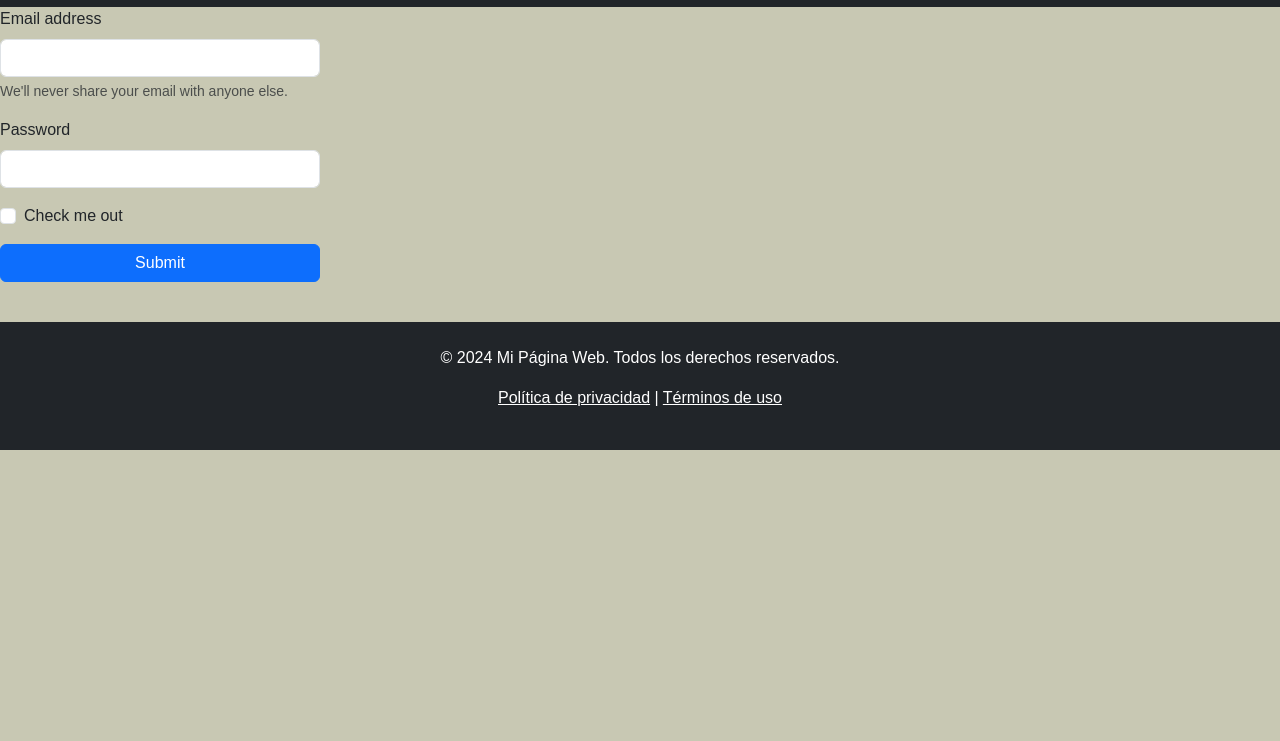
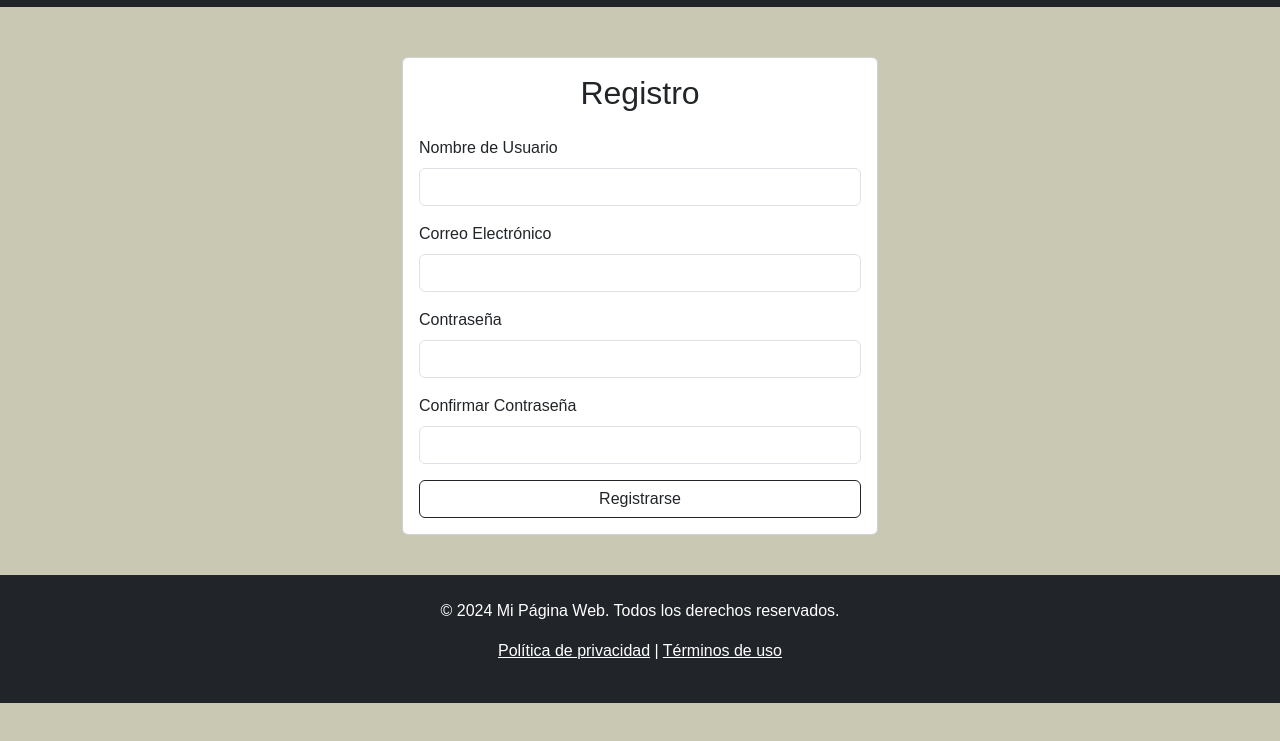
Before and after one commit to jcamgon/DIWEB.Proyecto, a plain HTML site: page form-registro.html in a window 1280 px wide. Shown: the part 53-794 px from the top of the page. Drawn offline with Linux system fonts and the light colour scheme.

Commit message:
creación del registro

```diff
--- a/form-registro.html
+++ b/form-registro.html
@@ -197,33 +197,72 @@
       </div>
     </div>
 
-    <form class="row-cols-lg-4">
+    <div class="container">
+      <div class="card">
+        <div class="card-body">
+          <h2 class="card-title text-center mb-4">Registro</h2>
+          <form id="registrationForm" novalidate>
             <div class="mb-3">
-        <label for="exampleInputEmail1" class="form-label">Email address</label>
+              <label for="username" class="form-label">Nombre de Usuario</label>
               <input
-          type="email"
+                type="text"
                 class="form-control"
-          id="exampleInputEmail1"
-          aria-describedby="emailHelp"
+                id="username"
+                required
+                minlength="4"
+                maxlength="20"
+                pattern="^[a-zA-Z0-9_]+$"
               />
-        <div id="emailHelp" class="form-text">
-          We'll never share your email with anyone else.
+              <div class="invalid-feedback">
+                El nombre de usuario debe tener entre 4 y 20 caracteres y solo
+                puede contener letras, números y guiones bajos.
               </div>
             </div>
+
             <div class="mb-3">
-        <label for="exampleInputPassword1" class="form-label">Password</label>
+              <label for="email" class="form-label">Correo Electrónico</label>
+              <input type="email" class="form-control" id="email" required />
+              <div class="invalid-feedback">
+                Por favor, introduce un correo electrónico válido.
+              </div>
+            </div>
+
+            <div class="mb-3">
+              <label for="password" class="form-label">Contraseña</label>
               <input
                 type="password"
                 class="form-control"
-          id="exampleInputPassword1"
+                id="password"
+                required
+                minlength="8"
+                pattern="^(?=.*[A-Za-z])(?=.*\d)[A-Za-z\d]{8,}$"
               />
+              <div class="invalid-feedback">
+                La contraseña debe tener al menos 8 caracteres e incluir letras
+                y números.
               </div>
-      <div class="mb-3 form-check">
-        <input type="checkbox" class="form-check-input" id="exampleCheck1" />
-        <label class="form-check-label" for="exampleCheck1">Check me out</label>
             </div>
-      <button type="submit" class="btn btn-primary">Submit</button>
+
+            <div class="mb-3">
+              <label for="confirmPassword" class="form-label"
+                >Confirmar Contraseña</label
+              >
+              <input
+                type="password"
+                class="form-control"
+                id="confirmPassword"
+                required
+              />
+              <div class="invalid-feedback">Las contraseñas no coinciden.</div>
+            </div>
+
+            <button type="submit" class="btn btn-outline-dark w-100">
+              Registrarse
+            </button>
           </form>
+        </div>
+      </div>
+    </div>
 
     <!-- Footer -->
     <footer class="bg-dark text-white text-center py-4">
--- a/scss/custom.scss
+++ b/scss/custom.scss
@@ -137,3 +137,30 @@ body {
 textarea {
   resize: none;
 }
+
+.container {
+  max-width: 500px;
+  margin-top: 50px;
+}
+
+.form-control:focus {
+  border-color: #3498db;
+  box-shadow: 0 0 0 0.2rem rgba(52, 152, 219, 0.25);
+}
+
+.navbar {
+  padding-top: 10px;
+  padding-bottom: 10px;
+}
+
+.navbar-brand {
+  display: flex;
+  align-items: center;
+  font-size: 1.5rem;
+}
+
+.navbar-brand img {
+  width: 40px;
+  height: 40px;
+  margin-right: 5px;
+}
```
Also changed, not shown: scss/custom.css, 1 other file. Lines whose indentation alone changed are shown as unchanged.
